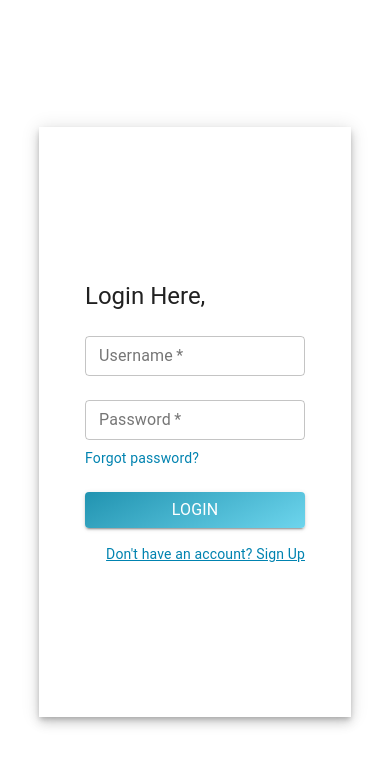
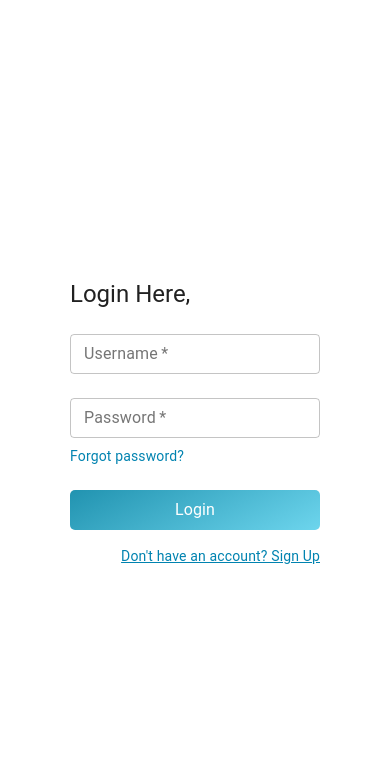
Before and after one commit to Jaay7/summer-project, a React (Create React App) app in the folder 190032026_MSWD_Project/frontend/: page /login in a window 390 px wide. Shown: the top 766 px of the page. Built offline with nearby package versions, Linux system fonts and the light colour scheme; grey boxes are pictures that could not be loaded.

Commit message:
changed styles added breakpoints

```diff
--- a/190032026_MSWD_Project/frontend/src/components/Header.tsx
+++ b/190032026_MSWD_Project/frontend/src/components/Header.tsx
@@ -1,8 +1,9 @@
 import React from 'react'
 import { AppBar, Toolbar, Typography } from '@material-ui/core'
-import { makeStyles, createStyles, Theme } from '@material-ui/core/styles';
+import { makeStyles, createStyles, Theme, useTheme } from '@material-ui/core/styles';
 import {Link} from 'react-router-dom'
 import SettingsIcon from '@material-ui/icons/Settings';
+import { InboxRounded, PersonOutline, SearchRounded } from '@material-ui/icons';
 
 const useStyles = makeStyles((theme: Theme) =>
   createStyles({
@@ -12,20 +13,35 @@ const useStyles = makeStyles((theme: Theme) =>
       justifyContent: 'center',
     },
     appbar: {
-      boxShadow: "inset 0 0 10px #e2e2e290",
-      backgroundColor: theme.palette.background.default,
-      borderRadius: 20,
-      width: "98%",
+      boxShadow: "none",
+      backgroundColor: 'transparent',
       // borderBottom: theme.palette.type === 'dark' ? '1px solid #616161' : '1px solid #e2e2e2',
       zIndex: 1,
       position: "fixed",
-      top: 10
     },
     link: {
       color: theme.palette.text.secondary,
       textDecoration: "none",
+      display: 'inline-block',
+      position: 'relative',
       '&:hover': {
         color: theme.palette.text.primary,
+      },
+      "&:after": {
+        content: '""',
+        position: 'absolute',
+        width: '100%',
+        transform: 'scaleX(0)',
+        height: '3px',
+        bottom: -5,
+        left: 0,
+        background: theme.palette.type === 'dark' ? '#d2d2d2' : '#AB47BC',
+        transformOrigin: 'bottom right',
+        transition: 'transform 0.25s ease-out',
+      },
+      "&:hover:after": {
+          transform: 'scaleX(1)',
+          transformOrigin: 'bottom right',
       }
     }
   })
@@ -33,22 +49,26 @@ const useStyles = makeStyles((theme: Theme) =>
 
 const Header: React.FC = () => {
   const classes = useStyles();
+  const theme = useTheme();
+
+  const matches = theme.breakpoints.down('xs');
+
   return (
     <div className={classes.root}>
       <AppBar position="static" className={classes.appbar}>
         <Toolbar>
-          <Typography variant="h5"><Link to="/" className={classes.link}>Messaging Application</Link></Typography>
+          <Typography variant="h6"><Link to="/" className={classes.link}>Messaging Application</Link></Typography>
           <span style={{flexGrow: 0.8}}></span>
           <Typography>
-            <Link to="/search" className={classes.link}>Search</Link>
+            <Link to="/search" className={classes.link}>{matches ? <SearchRounded /> : 'Search'}</Link>
           </Typography>
           <span style={{flexGrow: 0.05}}></span>
           <Typography>
-            <Link to="/inbox" className={classes.link}>Inbox</Link>
+            <Link to="/inbox" className={classes.link}>{matches ? <InboxRounded /> : 'Inbox'}</Link>
           </Typography>
           <span style={{flexGrow: 0.05}}></span>
           <Typography>
-            <Link to="/profile" className={classes.link}>Profile</Link>
+            <Link to="/profile" className={classes.link}>{ matches ? <PersonOutline /> : 'Profile'}</Link>
           </Typography>
           <span style={{flexGrow: 0.05}}></span>
           <Link to="/settings" className={classes.link}><SettingsIcon /></Link>
--- a/190032026_MSWD_Project/frontend/src/components/Home.tsx
+++ b/190032026_MSWD_Project/frontend/src/components/Home.tsx
@@ -19,12 +19,17 @@ const useStyles = makeStyles((theme: Theme) =>
       backdropFilter: 'blur(10px)',
       justifyContent: 'space-between',
     },
-    root: {
+    container: {
       minHeight: '100vh',
       backgroundColor: theme.palette.type === 'dark' ? '#111111' : '#fff'
     },
     sfubox: {
-      backgroundColor: theme.palette.type === 'dark' ? '#2E7D32' : '#A5D6A7'
+      backgroundColor: theme.palette.type === 'dark' ? '#2E7D32' : '#A5D6A7',
+      '&:hover': {
+        "& $container": {
+          backgroundColor: theme.palette.type === 'dark' ? '#1B5E20' : '#81C784',
+        }
+      }
     },
     gotbox: {
       backgroundColor: theme.palette.type === 'dark' ? '#EF6C00' : '#FFCC80'
@@ -59,7 +64,7 @@ const Home: React.FC = () => {
     pollInterval: 500
   })
   return (
-    <div className={classes.root}>
+    <div className={classes.container}>
       <Header />
       {loading ? (
         <div style={{display: 'flex', justifyContent: 'center', alignItems: 'center', height: '89vh'}}>
--- a/190032026_MSWD_Project/frontend/src/components/Login.tsx
+++ b/190032026_MSWD_Project/frontend/src/components/Login.tsx
@@ -1,5 +1,5 @@
 import React from 'react'
-import { Button, TextField, Typography, Grid, Paper, Snackbar, CssBaseline, Slide } from '@material-ui/core';
+import { Button, TextField, Typography, Grid, Snackbar, CssBaseline, Slide } from '@material-ui/core';
 import { makeStyles, withStyles, createStyles, Theme } from '@material-ui/core/styles';
 import { Link, useHistory, Redirect } from 'react-router-dom'
 import { gql, useMutation } from '@apollo/client';
@@ -7,9 +7,14 @@ import { TransitionProps } from '@material-ui/core/transitions';
 
 const ColorButton = withStyles((theme: Theme) => ({
   root: {
+    textTransform: 'capitalize',
+    height: 40,
+    borderRadius: 5,
+    boxShadow: 'none',
     color: theme.palette.getContrastText('#0e9170'),
     background: 'linear-gradient(152deg, #2193b0 0%, #6dd5ed 100%)',
     '&:hover': {
+      boxShadow: '2px 4px 6px #2193b060',
       backgroundColor: '#1a866b96',
     },
   },
@@ -48,7 +53,7 @@ const useStyles = makeStyles((theme: Theme) =>
     },
     paper: {
       padding: theme.spacing(2),
-      margin: "0px 30px",
+      margin: "0px 15px",
       display: 'flex',
       flexDirection: 'column',
       alignItems: 'center',
@@ -56,7 +61,7 @@ const useStyles = makeStyles((theme: Theme) =>
       minHeight: "100%"
     },
     image: {
-      backgroundImage: 'url("https://images.unsplash.com/photo-1530811761207-8d9d22f0a141?ixlib=rb-1.2.1&ixid=MnwxMjA3fDB8MHxwaG90by1wYWdlfHx8fGVufDB8fHx8&auto=format&fit=crop&w=1050&q=80")',
+      backgroundImage: 'url("https://images.unsplash.com/photo-1526045612212-70caf35c14df?ixlib=rb-1.2.1&ixid=MnwxMjA3fDB8MHxwaG90by1wYWdlfHx8fGVufDB8fHx8&auto=format&fit=crop&w=1170&q=80")',
       backgroundRepeat: 'no-repeat',
       backgroundColor:
         theme.palette.type === 'light' ? theme.palette.grey[50] : theme.palette.grey[900],
@@ -173,7 +178,7 @@ const Login: React.FC = () => {
       <Grid container component="main" className={classes.root}>
         <CssBaseline />
         <Grid item xs={false} sm={4} md={8} className={classes.image} />
-        <Grid item xs={12} sm={8} md={4} component={Paper} elevation={6} square>
+        <Grid item xs={12} sm={8} md={4}>
           <div className={classes.paper}>
             <div>
               <Typography component="h1" variant="h5">Login Here,</Typography>
@@ -202,7 +207,7 @@ const Login: React.FC = () => {
                   id="password"
                   onChange={onChangepass}
                 />
-                <Link to="/" style={{color: '#0083B0', textDecoration: 'none'}}>
+                <Link to="#" style={{color: '#0083B0', textDecoration: 'none'}}>
                     Forgot password?
                 </Link>
                 <ColorButton
--- a/190032026_MSWD_Project/frontend/src/components/Profile.tsx
+++ b/190032026_MSWD_Project/frontend/src/components/Profile.tsx
@@ -1,9 +1,9 @@
 import React from 'react'
 import { Redirect } from 'react-router-dom'
-import { makeStyles, Theme, createStyles } from '@material-ui/core/styles';
+import { makeStyles, Theme, createStyles, useTheme } from '@material-ui/core/styles';
 import { useQuery, gql } from '@apollo/client';
 import Header from './Header';
-import { Card, CircularProgress, Grid, Typography} from '@material-ui/core'
+import { Card, CircularProgress, Grid, Typography, useMediaQuery} from '@material-ui/core'
 
 const useStyles = makeStyles((theme: Theme) =>
   createStyles({
@@ -71,6 +71,8 @@ const USER_DATA = gql`
 
 const Profile: React.FC = () => {
   const classes = useStyles();
+  const theme = useTheme();
+  const matches = useMediaQuery(theme.breakpoints.down('xs'));
   // const [expanded, setExpanded] = React.useState<string | false>(false);
 
   // const handleChange = (panel: string) => (event: React.ChangeEvent<{}>, isExpanded: boolean) => {
@@ -99,7 +101,7 @@ const Profile: React.FC = () => {
         ) : (
           <Grid container spacing={0} style={{marginTop: 70}}>
             <Grid item xs={1}></Grid>
-            <Grid item xs={3}>
+            <Grid item xs={matches ? 10 : 3}>
               <div className={classes.leftContainer}>
               {/* <Avatar src={`${data.profile.profilePic}`} alt={data.profile.username} style={{height: 150, width: 150, borderRadius: "50%", objectFit: "cover"}} /> */}
                 <Typography gutterBottom variant="h5" color="textPrimary">Your Profile</Typography>
@@ -118,7 +120,7 @@ const Profile: React.FC = () => {
                 </Card>
               </div>
             </Grid>
-            <Grid item xs={5}>
+            <Grid item xs={1}>
 
             </Grid>
           <Grid item xs={3}></Grid>
--- a/190032026_MSWD_Project/frontend/src/components/Signup.tsx
+++ b/190032026_MSWD_Project/frontend/src/components/Signup.tsx
@@ -1,5 +1,5 @@
 import React from 'react'
-import { Button, TextField, Typography, Grid, Paper, CssBaseline, Slide, Snackbar } from '@material-ui/core';
+import { Button, TextField, Typography, Grid, CssBaseline, Slide, Snackbar } from '@material-ui/core';
 import { makeStyles, withStyles, createStyles, Theme } from '@material-ui/core/styles';
 import { Link, useHistory, Redirect } from 'react-router-dom'
 import { gql, useMutation } from '@apollo/client';
@@ -7,9 +7,14 @@ import { TransitionProps } from '@material-ui/core/transitions';
 
 const ColorButton = withStyles((theme: Theme) => ({
   root: {
+    textTransform: 'capitalize',
+    height: 40,
+    borderRadius: 5,
+    boxShadow: 'none',
     color: theme.palette.getContrastText('#0e9170'),
     background: 'linear-gradient(152deg, #2193b0 0%, #6dd5ed 100%)',
     '&:hover': {
+      boxShadow: '2px 4px 6px #2193b060',
       backgroundColor: '#1a866b96',
     },
   },
@@ -48,7 +53,7 @@ const useStyles = makeStyles((theme: Theme) =>
     },
     paper: {
       padding: theme.spacing(2),
-      margin: "0px 30px",
+      margin: "0px 15px",
       display: 'flex',
       flexDirection: 'column',
       alignItems: 'center',
@@ -185,10 +190,7 @@ const Signup: React.FC = () => {
       ) : (
       <Grid container component="main" className={classes.root}>
         <CssBaseline />
-        <Grid item xs={false} sm={4} md={8} className={classes.image}>
-          {/* <Typography>This is Signup page</Typography> */}
-        </Grid>
-        <Grid item xs={12} sm={8} md={4} component={Paper} elevation={6} square>
+        <Grid item xs={12} sm={8} md={4}>
           <div className={classes.paper}>
             <div>
               <Typography component="h1" variant="h5">Signup Here,</Typography>
@@ -265,6 +267,9 @@ const Signup: React.FC = () => {
             </div>
           </div>
         </Grid>
+        <Grid item xs={false} sm={4} md={8} className={classes.image}>
+          {/* <Typography>This is Signup page</Typography> */}
+        </Grid>
       </Grid>
       )}
       <Snackbar
```
Also changed, not shown: 190032026_MSWD_Project/frontend/src/components/Search.tsx (+14 -3 lines).
